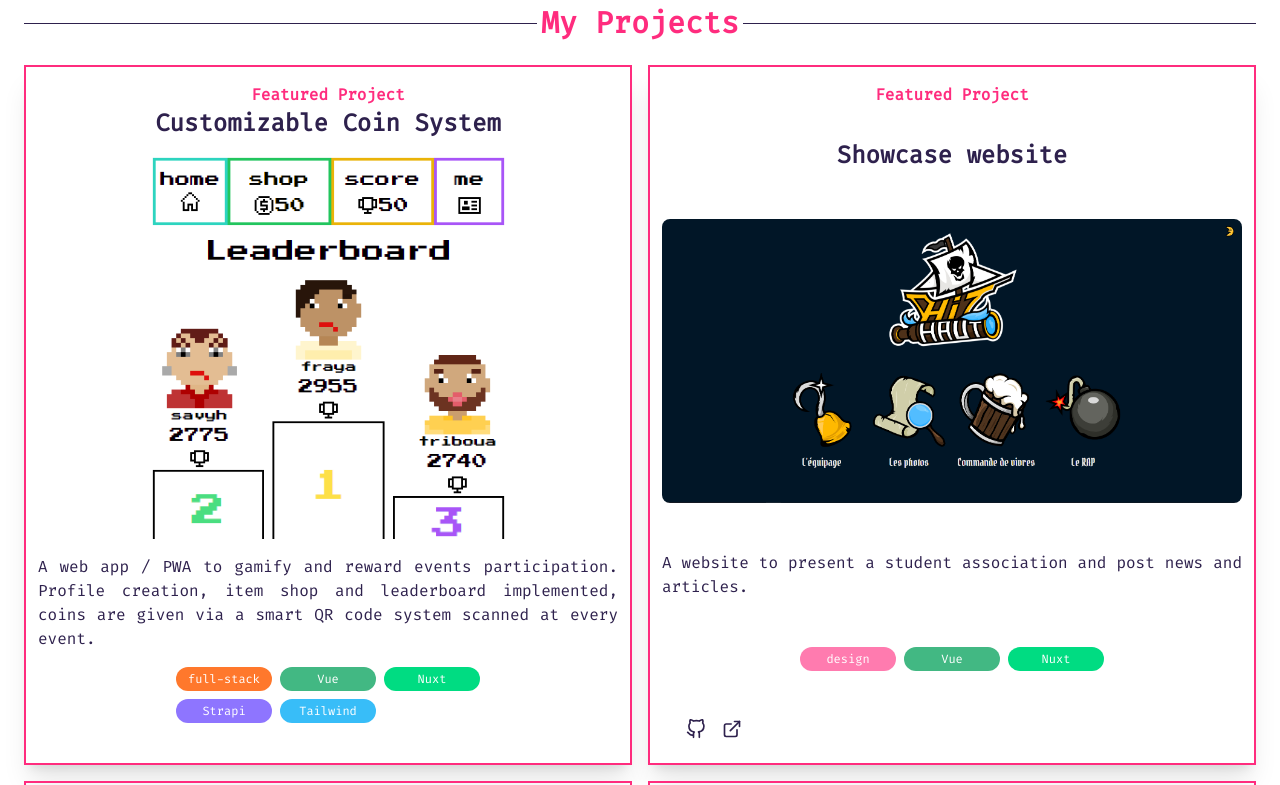
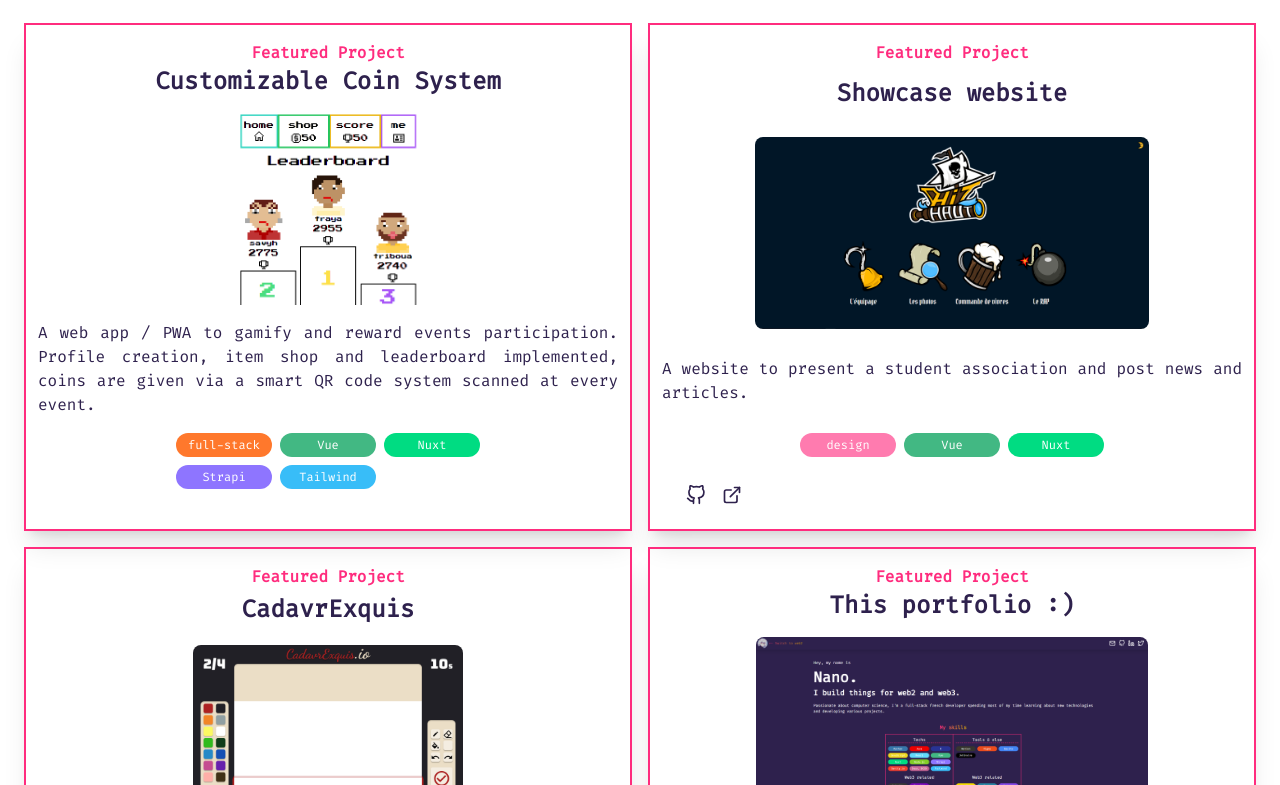
Before and after one commit to NanoPek/myPortfolio, a React (Create React App) app: page / in a window 1280 px wide. Shown: the part 795-1580 px from the top of the page. Built offline with nearby package versions, Linux system fonts and the light colour scheme.

Commit message:
hotfix for portable size

```diff
--- a/src/App.js
+++ b/src/App.js
@@ -53,7 +53,7 @@ function App() {
               </div>
           </header>
           <div className={"w-screen  dark:bg-darkblue dark:text-white "} >
-              <div className={" px-6 flex flex-col items-center flex flex-col justify-between lg:h-[calc(100vh-64px)] "}>
+              <div className={" px-6 flex flex-col items-center flex flex-col justify-between  "}>
                   <div className={"pt-12 flex flex-col gap-2 lg:gap-5 lg:px-16  xl:px-32 2xl:px-64"}>
                       <p className={" text-xl"} >
                           Hey, my name is
@@ -162,7 +162,7 @@ function App() {
 
                   }
                   <div className={"text-myRose  flex   my-6    justify-center"}>
-                      <div className={"bg-myRose p-1 rounded-lg hover:text-white dark:border-web3-grad xl:w-1/6 "}>
+                      <div className={"bg-myRose p-1 rounded-lg hover:text-white dark:border-web3-grad xl:w-1/5 2xl:w-1/4"}>
                           <div className={"bg-white rounded-lg  h-full  hover:bg-myRoseEluded dark:bg-darkblue dark:hover:bg-transparent transition-colors "} onClick={toggleDarkMode}>
                               <button className={"w-full h-full font-bold px-8 py-4 dark:text-web3-grad dark:hover:text-white  "}>
                                   My {darkModded ? "web2" : "web3"} Projects!
--- a/src/components/ProjectShowcaser.js
+++ b/src/components/ProjectShowcaser.js
@@ -18,10 +18,10 @@ function ProjectShowcaser(props) {
                 </p>
                 { props.externalLink ?
                     <a href={props.externalLink}>
-                        <img src={require(`./../assets/ProjectShowcaseImages/${props.name}.png`)} className={"my-4 rounded-lg max-h-96 "}/>
+                        <img src={require(`./../assets/ProjectShowcaseImages/${props.name}.png`)} className={"my-4 rounded-lg lg:max-h-48 2xl:max-h-96 "}/>
                     </a> :
 
-                    <img src={require(`./../assets/ProjectShowcaseImages/${props.name}.png`)} className={"my-4 rounded-lg max-h-96 "}/>
+                    <img src={require(`./../assets/ProjectShowcaseImages/${props.name}.png`)} className={"my-4 rounded-lg lg:max-h-48 2xl:max-h-96 "}/>
                 }
                 <p className={"text-justify "}>
                     {props.description}
```
